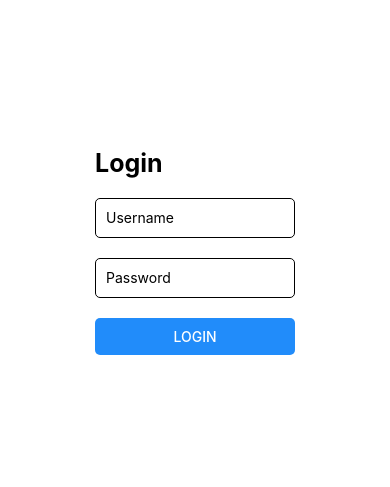
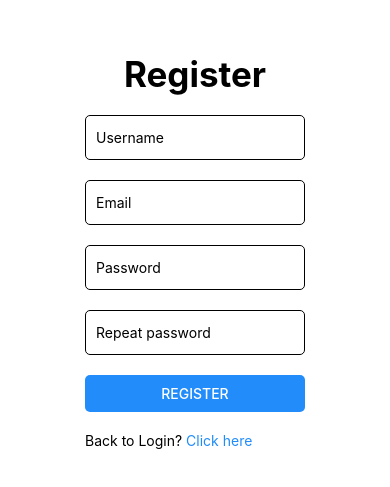
Before and after one commit to Justas-Valutis/weightlifting-log, a React Native app: screen / in a window 390 px wide. Shown: the part 171-658 px from the top of the page. Built offline with nearby package versions, Linux system fonts and the light colour scheme.

Commit message:
register page aangemaakt

```diff
--- a/App.js
+++ b/App.js
@@ -6,8 +6,8 @@ import Register from './src/screens/register';
 export default function App() {
   return (
   <View style={styles.container}>
-    <Login></Login>
-    {/* <Register/> */}
+    {/* <Login></Login> */}
+    <Register/>
   </View>
   );
 }
--- a/src/components/title.js
+++ b/src/components/title.js
@@ -13,7 +13,8 @@ export default Title
 
 const styles = StyleSheet.create({
     title: {
-        fontSize: 25,
+        fontSize: 35,
+        textAlign: 'center',
         fontWeight: 'bold',
         color: 'black',
         marginBottom: 20,
--- a/src/screens/login.js
+++ b/src/screens/login.js
@@ -13,6 +13,8 @@ const Login = () => {
         <Pressable style={commonStyles.btn} onPress={null}>
           <Text style={commonStyles.btnText}>Login</Text>
         </Pressable>
+        <Text style={commonStyles.txtBelowButton}>Don't have an account?
+          <Text style={commonStyles.link}> Sign up</Text></Text>
     </View>
   )
 }
--- a/src/screens/register.js
+++ b/src/screens/register.js
@@ -1,11 +1,21 @@
-import { StyleSheet, Text, View } from 'react-native'
+import { StyleSheet, Text, View, TextInput, Pressable } from 'react-native'
 import React from 'react'
 import Title from '../components/title'
+import commonStyles from '../styles/commonStyles'
 
 const Register = () => {
   return (
     <View>
       <Title title="Register"/>
+      <TextInput style={commonStyles.textInput} placeholder="Username"></TextInput>
+        <TextInput style={commonStyles.textInput} placeholder="Email"></TextInput>
+        <TextInput secureTextEntry={true} style={commonStyles.textInput} placeholder="Password"></TextInput>
+        <TextInput secureTextEntry={true} style={commonStyles.textInput} placeholder="Repeat password"></TextInput>
+        <Pressable style={commonStyles.btn} onPress={null}>
+          <Text style={commonStyles.btnText}>Register</Text>
+        </Pressable>
+        <Text style={commonStyles.txtBelowButton}>Back to Login?
+          <Text style={commonStyles.link}> Click here</Text></Text>
     </View>
   )
 }
--- a/src/styles/commonStyles.js
+++ b/src/styles/commonStyles.js
@@ -6,8 +6,8 @@ const commonStyles = StyleSheet.create({
         bordeColor: 'black',
         marginBottom: 20,
         borderRadius: 5,
-        width: 200,
-        height: 40,
+        width: 220,
+        height: 45,
         padding: 10,
     },
     btn: {
@@ -15,7 +15,7 @@ const commonStyles = StyleSheet.create({
         color: 'white',
         padding: 10,
         borderRadius: 5,
-        width: 200,
+        width: 220,
         textAlign: 'center',
     },
     btnText: {
@@ -24,6 +24,14 @@ const commonStyles = StyleSheet.create({
         textAlign: 'center',
         textTransform: 'uppercase',
         fontFamily: '-apple-system',
+    },
+    link: {
+        color: 'rgb(33, 140, 250)',
+        textAlign: 'center',
+        marginTop: 10,
+    },
+    txtBelowButton: {
+        marginTop: 20,
     }
 })
 
```
